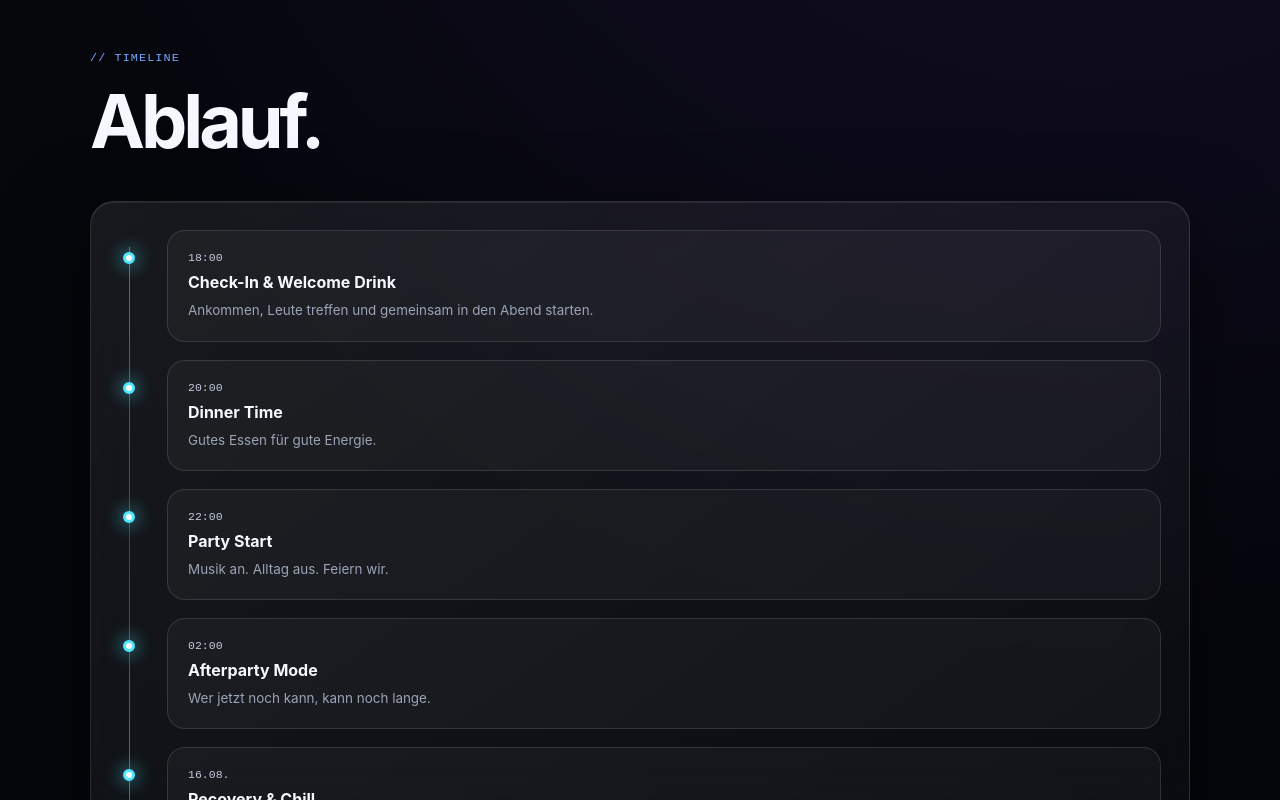
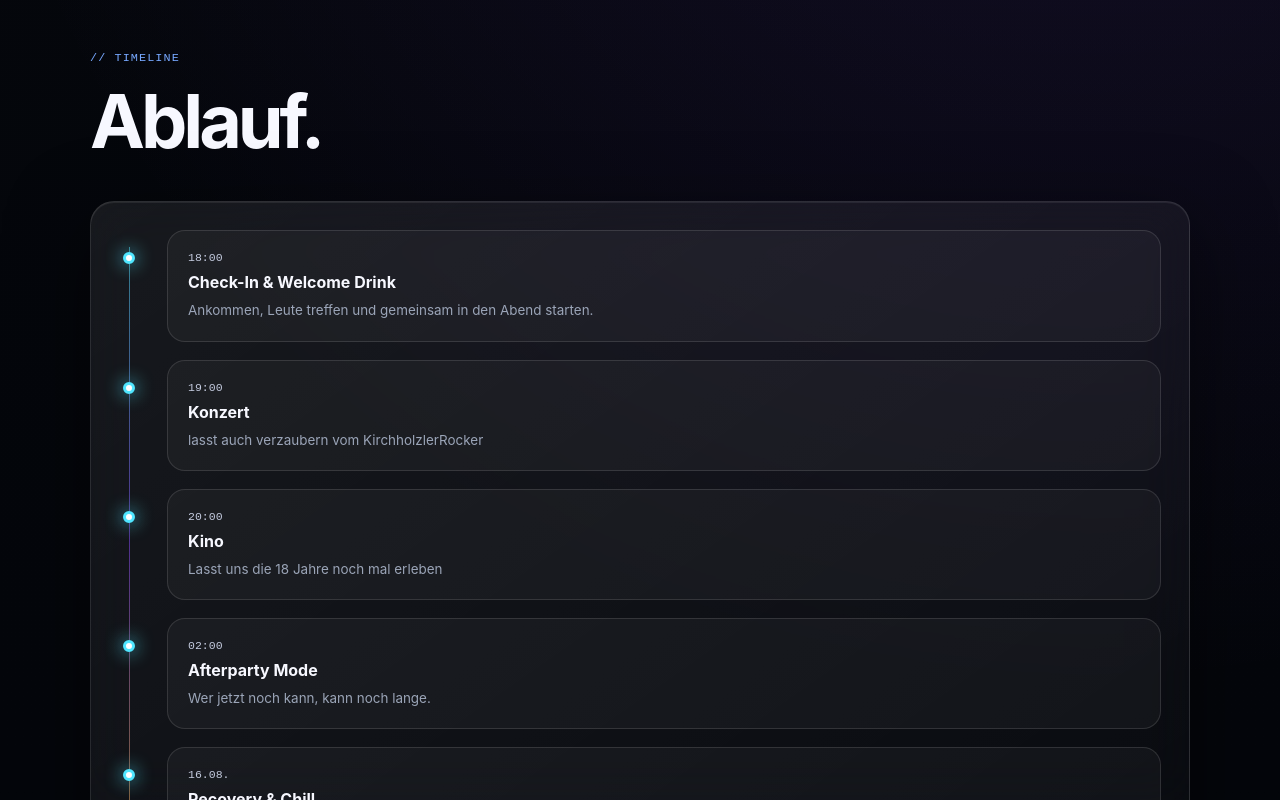
Before and after one commit to Felixlei1608/birthday-2026, a plain HTML site: page index.html in a window 1280 px wide. Shown: the part 1670-2470 px from the top of the page. Drawn offline with nearby package versions, Linux system fonts and the light colour scheme; no server answers.

Commit message:
index.html korrigiert

```diff
--- a/index.html
+++ b/index.html
@@ -1080,7 +1080,7 @@
             </div>
 
             <div class="info-small">
-              Die genaue Adresse kannst du hier später eintragen.
+              Die location ist bei mir!
             </div>
           </div>
 
@@ -1206,39 +1206,38 @@
           <div class="timeline-card">
 
             <div class="timeline-time">
+              19:00
+            </div>
+
+            <h3>
+              Konzert
+            </h3>
+
+            <p>
+              lasst auch verzaubern vom KirchholzlerRocker
+            </p>
+
+          </div>
+
+        </div>
+
+
+        <div class="timeline-item">
+
+          <div class="timeline-dot"></div>
+
+          <div class="timeline-card">
+
+            <div class="timeline-time">
               20:00
             </div>
 
             <h3>
-              Dinner Time
+              Kino
             </h3>
 
             <p>
-              Gutes Essen für gute Energie.
-            </p>
-
-          </div>
-
-        </div>
-
-
-        <div class="timeline-item">
-
-          <div class="timeline-dot"></div>
-
-          <div class="timeline-card">
-
-            <div class="timeline-time">
-              22:00
-            </div>
-
-            <h3>
-              Party Start
-            </h3>
-
-            <p>
-              Musik an. Alltag aus.
-              Feiern wir.
+              Lasst uns die 18 Jahre noch mal erleben
             </p>
 
           </div>
```
